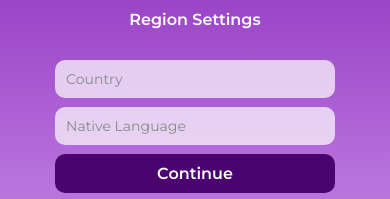
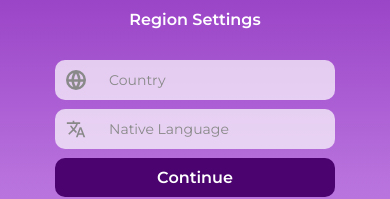
Before and after one commit to LangBuddy/LangBuddy.Android, a React Native app: screen /AuthRegionSettings in a window 390 px wide. Shown: the part 237-436 px from the top of the page. Built offline with nearby package versions, Linux system fonts and the light colour scheme.

Commit message:
feat: add new icons
World and Translate

```diff
--- /dev/null
+++ b/components/Icon/Translate/index.tsx
@@ -0,0 +1,16 @@
+import Svg, { Path } from "react-native-svg"
+import { IconType } from "../types"
+import { getColorBuIsFocused } from "../../../utils/commons/Icon"
+
+export default function Translate({ isFocused }: IconType) {
+    return <Svg
+        width={20}
+        height={20}
+        fill="none"
+    >
+        <Path
+            fill={getColorBuIsFocused(isFocused || false)}
+            d="m9.896 18.333 3.77-10h1.709l3.875 10h-1.813l-.854-2.625h-4l-.979 2.625H9.896Zm3.146-4.083H16l-1.458-4.042H14.5l-1.458 4.042Zm-9.709 1.583-1.145-1.145 4.25-4.25A18.285 18.285 0 0 1 5.03 8.594c-.41-.618-.767-1.26-1.073-1.927h1.813c.236.458.496.892.781 1.302.285.41.608.83.969 1.26a11.268 11.268 0 0 0 1.562-2.031C9.5 6.497 9.854 5.764 10.146 5H.833V3.333h5.834V1.667h1.666v1.666h5.834V5h-2.354c-.306.958-.712 1.9-1.22 2.823a14.567 14.567 0 0 1-1.864 2.635l2.042 2.063-.625 1.687L7.5 11.667l-4.167 4.166Z"
+        />
+    </Svg>
+}
--- /dev/null
+++ b/components/Icon/World/index.tsx
@@ -0,0 +1,23 @@
+import Svg, { G, Path, Defs, ClipPath } from "react-native-svg"
+import { IconType } from "../types"
+import { getColorBuIsFocused } from "../../../utils/commons/Icon"
+
+export default function World({ isFocused }: IconType) {
+    return <Svg
+        width={20}
+        height={20}
+        fill="none"
+    >
+        <G clipPath="url(#a)">
+            <Path
+                fill={getColorBuIsFocused(isFocused || false)}
+                d="M10 0a10 10 0 1 0 10 10A10.011 10.011 0 0 0 10 0Zm7.45 9.167h-2.897a15.307 15.307 0 0 0-1.908-6.176 7.511 7.511 0 0 1 4.806 6.176Zm-9.38 2.5h3.86A14.123 14.123 0 0 1 10 16.583a14.115 14.115 0 0 1-1.93-4.916Zm-.11-2.5c.234-2.047.932-4.014 2.04-5.75a13.535 13.535 0 0 1 2.04 5.75H7.96ZM7.356 2.99a15.307 15.307 0 0 0-1.908 6.176H2.55A7.51 7.51 0 0 1 7.355 2.99Zm-4.662 8.676h2.841c.28 1.876.897 3.685 1.821 5.342a7.517 7.517 0 0 1-4.662-5.342Zm9.952 5.342a15.736 15.736 0 0 0 1.82-5.342h2.842a7.518 7.518 0 0 1-4.662 5.342Z"
+            />
+        </G>
+        <Defs>
+            <ClipPath id="a">
+                <Path fill="#fff" d="M0 0h20v20H0z" />
+            </ClipPath>
+        </Defs>
+    </Svg>
+}
--- a/components/Icon/index.ts
+++ b/components/Icon/index.ts
@@ -2,8 +2,10 @@ import Calendar from "./Calendar";
 import Email from "./Email";
 import Gender from "./Gender";
 import Password from "./Password";
+import Translate from "./Translate";
 import User from "./User";
+import World from "./World";
 
 export {
-    Email, Password, User, Calendar, Gender
+    Email, Password, User, Calendar, Gender, World, Translate
 }
```
